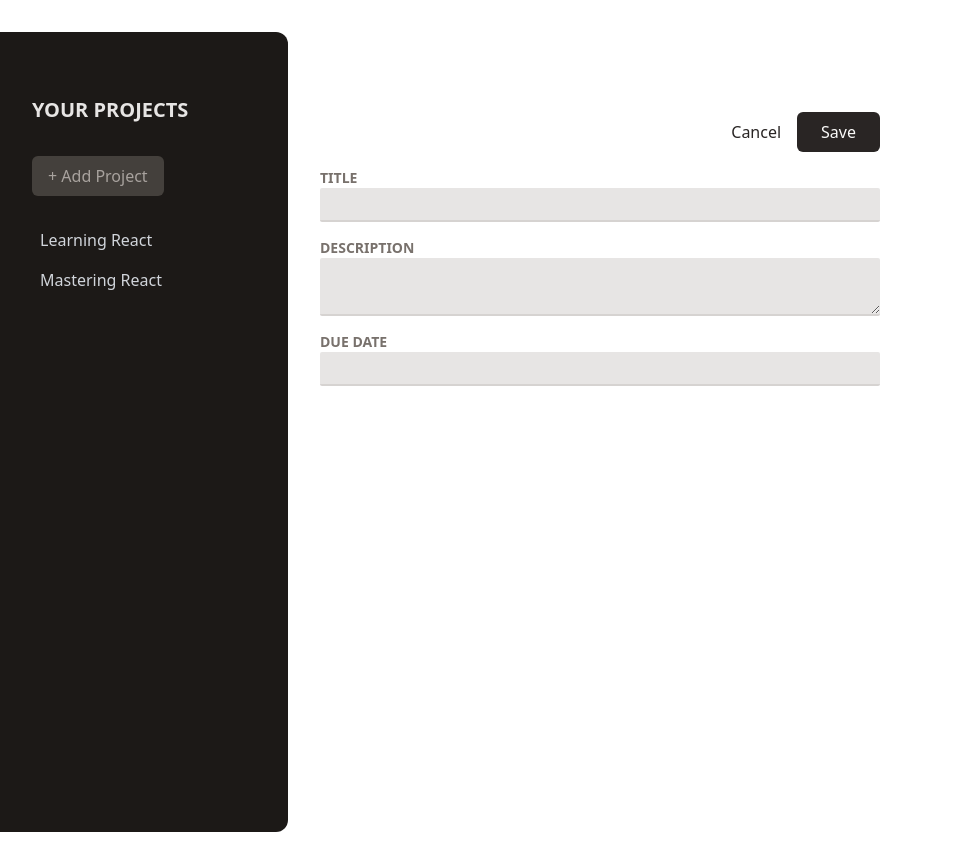
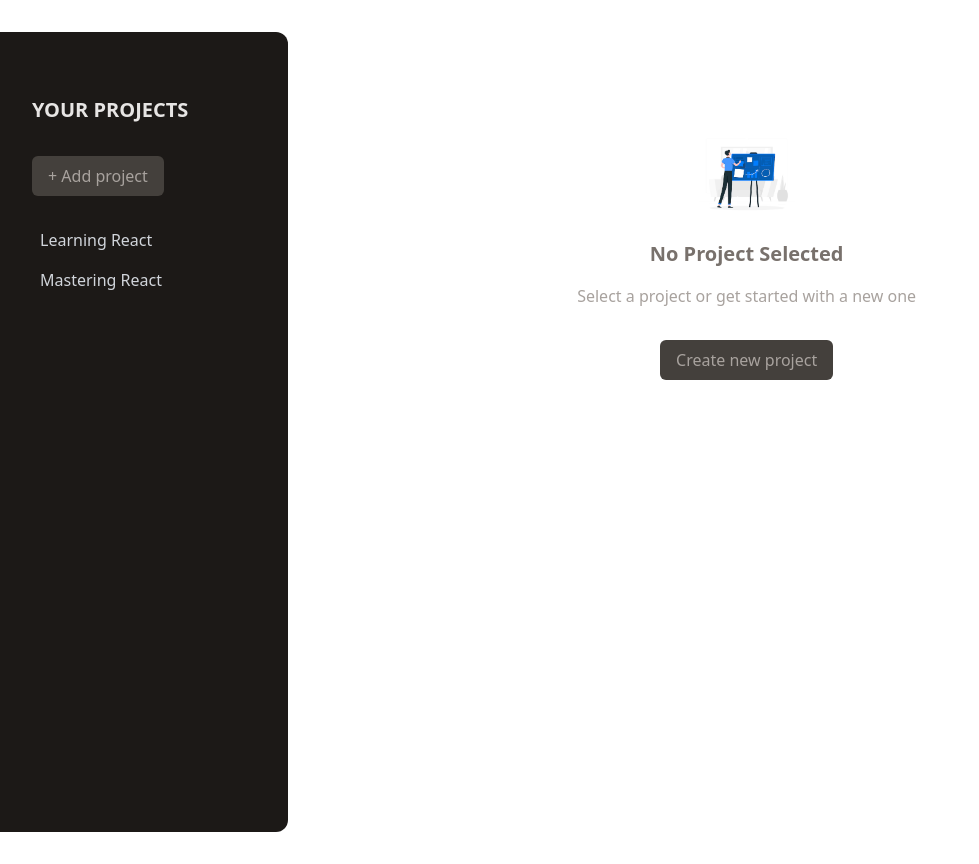
Before and after one commit to MCampos23/tasks-app, a React (Create React App) app: page / in a window 1280 px wide. Shown: the whole page, without its empty margins (0-979 px from the left). Built offline with nearby package versions, Linux system fonts and the light colour scheme.

Commit message:
added visual condition and functionality

```diff
--- a/src/App.js
+++ b/src/App.js
@@ -1,12 +1,33 @@
 import './App.css';
 import SideBar from './Components/SideBar';
 import NewProject from './Components/NewProject';
+import { useState } from 'react';
+import NoProjectSelected from './Components/NoProjectSelected';
 
 function App() {
+  const [projectsState, setProjectsState] = useState({
+    selectedProjectId: undefined,
+    projects: []
+  })
+
+  function handleCreateProject() {
+    setProjectsState((prevState) => ({
+      ...prevState,
+      selectedProjectId: null
+    }))
+  }
+
+  let content;
+  if (projectsState.selectedProjectId === undefined) {
+    content = <NoProjectSelected handleCreateProject={handleCreateProject} />
+  } else if (projectsState.selectedProjectId === null) {
+    content = <NewProject />
+  }
+
   return (
     <main className='h-screen my-8 flex gap-8'>
-      <SideBar />
-      <NewProject />
+      <SideBar handleCreateProject={handleCreateProject} />
+      {content}
     </main>
   );
 }
--- /dev/null
+++ b/src/Components/Button.jsx
@@ -0,0 +1,9 @@
+export default function Button({text, ...props}) {
+    return(
+        <button
+            {...props}
+            className="mb-6 text-xs md:text-base py-2 px-4 rounded-md bg-stone-700 text-stone-400 hover:bg-stone-600 hover:text-stone-100 hover:cursor-pointer">
+                {text}
+        </button>
+    )
+}
--- a/src/Components/NoProject.jsx
+++ /dev/null
@@ -1,10 +0,0 @@
-export default function NoProject() {
-    return(
-        <div className="w-3/4">
-            <img src="" alt="" />
-            <h3>No Project Selected</h3>
-            <p>Select a project or get started with a new one</p>
-            <button>Create new project</button>
-        </div>
-    )
-}
--- /dev/null
+++ b/src/Components/NoProjectSelected.jsx
@@ -0,0 +1,23 @@
+import noProjectImage from '../assets/ilustracion-concepto-planificacion-proyectos_114360-542.avif';
+import Button from './Button';
+
+export default function NoProjectSelected({handleCreateProject}) {
+
+
+    return(
+        <div className="mt-24 text-center w-2/3">
+            <img
+            src={noProjectImage}
+            alt='Adding project'
+            className="w-24 h-24 object-contain mx-auto"
+            />
+            <h2 className="text-xl font-bold text-stone-500 my-4">
+                No Project Selected
+            </h2>
+            <p className="text-stone-400 mb-4">Select a project or get started with a new one</p>
+            <p className="mt-8">
+                <Button onClick={handleCreateProject} text={'Create new project'}/>
+            </p>
+        </div>
+    )
+}
--- a/src/Components/SideBar.jsx
+++ b/src/Components/SideBar.jsx
@@ -1,8 +1,12 @@
-export default function SideBar(){
+import Button from "./Button";
+
+export default function SideBar({ handleCreateProject }){
+
+
     return(
         <aside className="w-1/3 px-8 py-16 bg-stone-900 text-stone-50 md:w-72 rounded-r-xl">
             <h2 className="mb-8 font-bold md:text-xl text-stone-200 ">YOUR PROJECTS</h2>
-            <button className="mb-6 text-xs md:text-base py-2 px-4 rounded-md bg-stone-700 text-stone-400 hover:bg-stone-600 hover:text-stone-100 hover:cursor-pointer">+ Add Project</button>
+            <Button onClick={handleCreateProject} text={'+ Add project'}/>
             <div>
                 <ul>
                     <li className="p-2 text-gray-300 hover:bg-gray-400 hover:text-gray-200 hover:cursor-pointer rounded-l">Learning React</li>
```
Also changed, not shown: src/assets/ilustracion-concepto-planificacion-proyectos_114360-542.avif (added).
